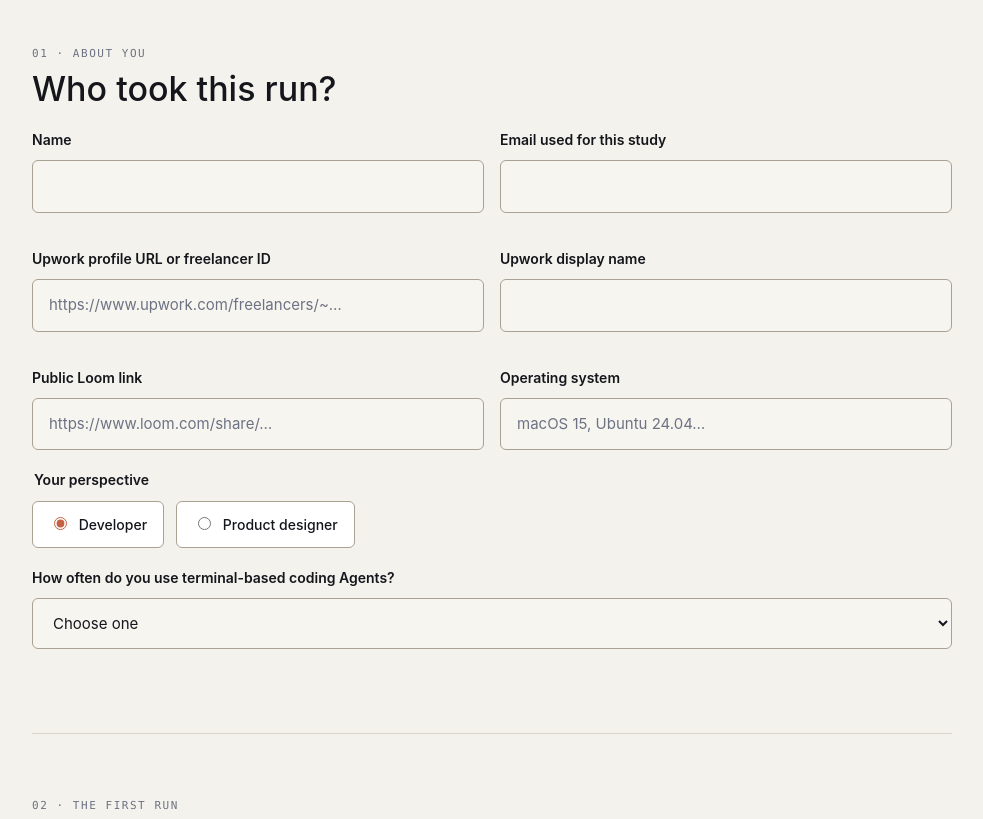
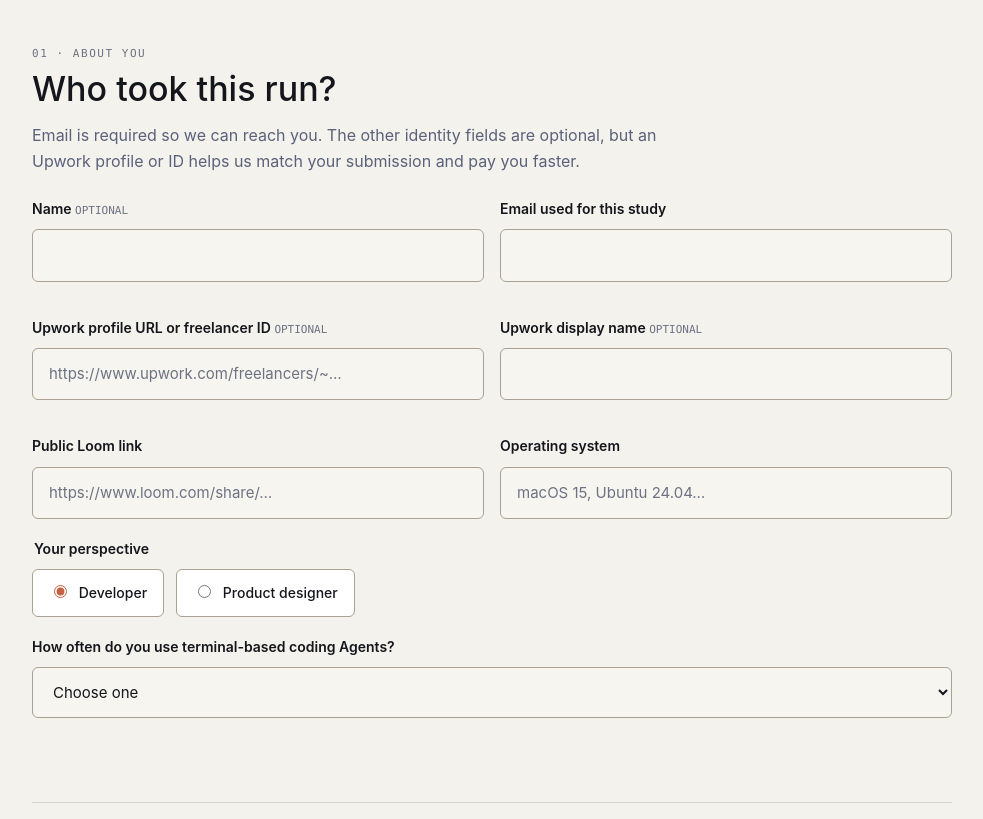
Before and after one commit to ronincowork/ronin-site, a plain HTML site: page developer_survey/index.html in a window 1280 px wide. Shown: the part 1380-2199 px from the top of the page, without its empty margins (48-1031 px from the left). Drawn offline with Linux system fonts and the light colour scheme.

Commit message:
Make payment identifiers optional

```diff
--- a/developer_survey/index.html
+++ b/developer_survey/index.html
@@ -31,7 +31,8 @@
 
     <form class="survey" id="survey">
       <section class="survey-section" aria-labelledby="about-title"><p class="section-label">01 · About you</p><h2 id="about-title">Who took this run?</h2>
-        <div class="field-grid"><label>Name<input name="name" autocomplete="name" required /></label><label>Email used for this study<input name="email" type="email" autocomplete="email" required /></label><label>Upwork profile URL or freelancer ID<input name="upwork_id" placeholder="https://www.upwork.com/freelancers/~…" required /></label><label>Upwork display name<input name="upwork_name" required /></label><label>Public Loom link<input name="loom_url" type="url" placeholder="https://www.loom.com/share/…" required /></label><label>Operating system<input name="os" placeholder="macOS 15, Ubuntu 24.04…" required /></label></div>
+        <p class="section-intro">Email is required so we can reach you. The other identity fields are optional, but an Upwork profile or ID helps us match your submission and pay you faster.</p>
+        <div class="field-grid"><label>Name <span class="optional">optional</span><input name="name" autocomplete="name" /></label><label>Email used for this study<input name="email" type="email" autocomplete="email" required /></label><label>Upwork profile URL or freelancer ID <span class="optional">optional</span><input name="upwork_id" placeholder="https://www.upwork.com/freelancers/~…" /></label><label>Upwork display name <span class="optional">optional</span><input name="upwork_name" /></label><label>Public Loom link<input name="loom_url" type="url" placeholder="https://www.loom.com/share/…" required /></label><label>Operating system<input name="os" placeholder="macOS 15, Ubuntu 24.04…" required /></label></div>
         <fieldset><legend>Your perspective</legend><div class="choice-row"><label><input type="radio" name="cohort" value="Developer" checked /> Developer</label><label><input type="radio" name="cohort" value="Product designer" /> Product designer</label></div></fieldset>
         <label>How often do you use terminal-based coding Agents?<select name="agent_experience" required><option value="">Choose one</option><option>Daily</option><option>Weekly</option><option>Occasionally</option><option>Never before</option></select></label>
       </section>
--- a/developer_survey/survey.css
+++ b/developer_survey/survey.css
@@ -12,6 +12,7 @@
 .survey { max-width: 920px; }
 .field-grid { display: grid; grid-template-columns: repeat(2, minmax(0, 1fr)); gap: var(--space-8); }
 label, legend { color: var(--fg-strong); font: 600 var(--text-5)/1.45 var(--font-ui); }
+.optional { color: var(--muted); font: var(--text-2)/1 var(--font-mono); text-transform: uppercase; }
 label { display: block; margin-bottom: var(--space-9); }
 input:not([type="radio"]):not([type="checkbox"]), select, textarea { display: block; width: 100%; margin-top: var(--space-5); padding: var(--space-7) var(--space-8); border: var(--edge) solid var(--line-3); border-radius: var(--radius-sm); background: var(--well); color: var(--fg-strong); font: var(--text-6)/1.5 var(--font-ui); }
 textarea { min-height: 128px; resize: vertical; }
```
